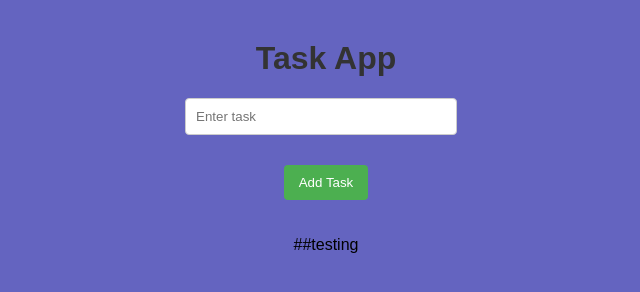
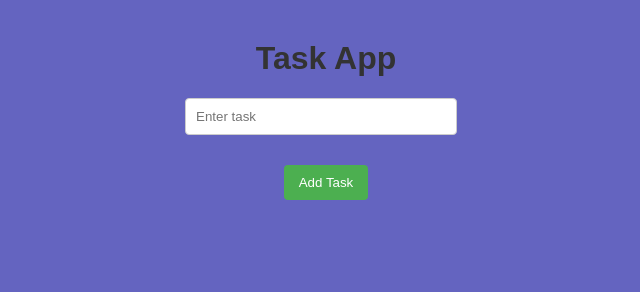
Before and after one commit to Bambagee/task-app, a plain HTML site: page frontend/index.html in a window 1280 px wide. Shown: the full height of the page, 314-954 px from the left. Drawn offline with Linux system fonts and the light colour scheme.

Commit message:
testing2

```diff
--- a/frontend/index.html
+++ b/frontend/index.html
@@ -9,7 +9,7 @@
     <input id="taskInput" type="text" placeholder="Enter task">
     <button onclick="addTask()">Add Task</button>
     <ul id="taskList"></ul>
-##testing
+
     <script src="app.js"></script>
 </body>
 </html>
```
